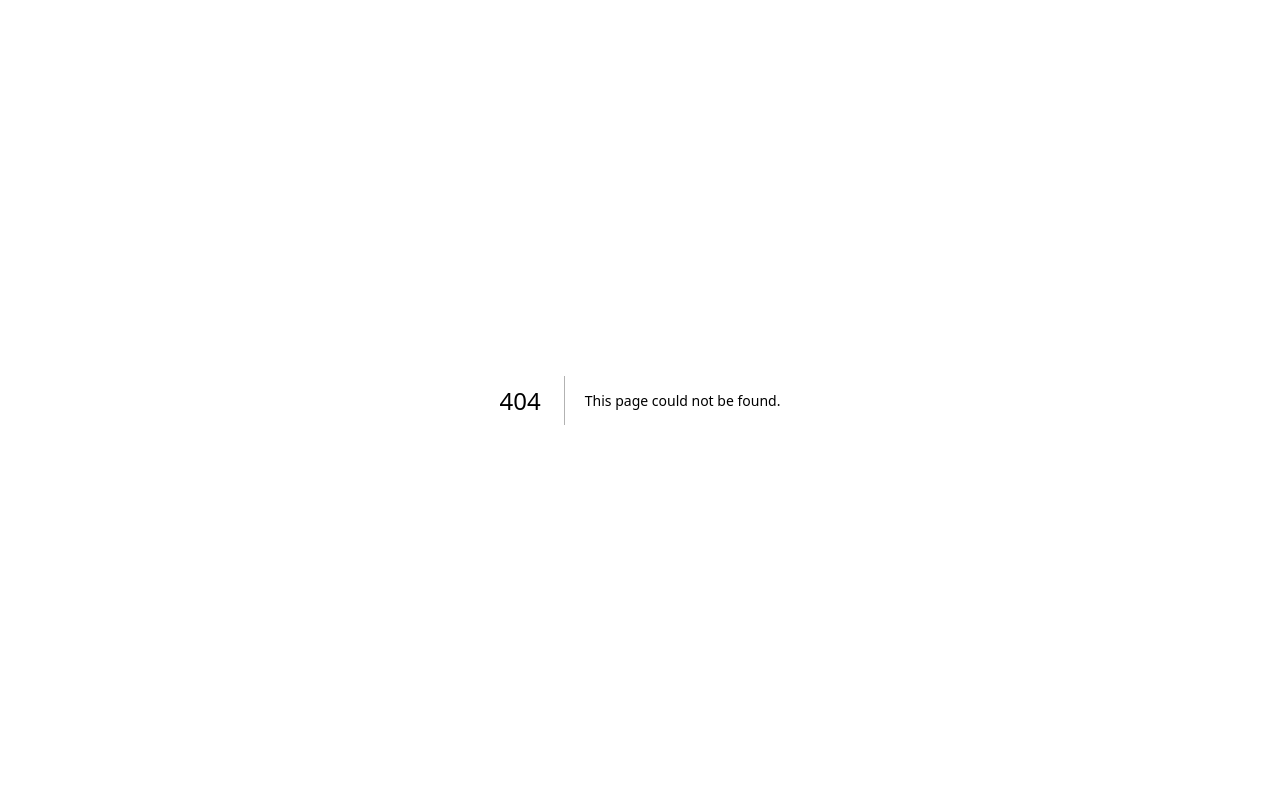
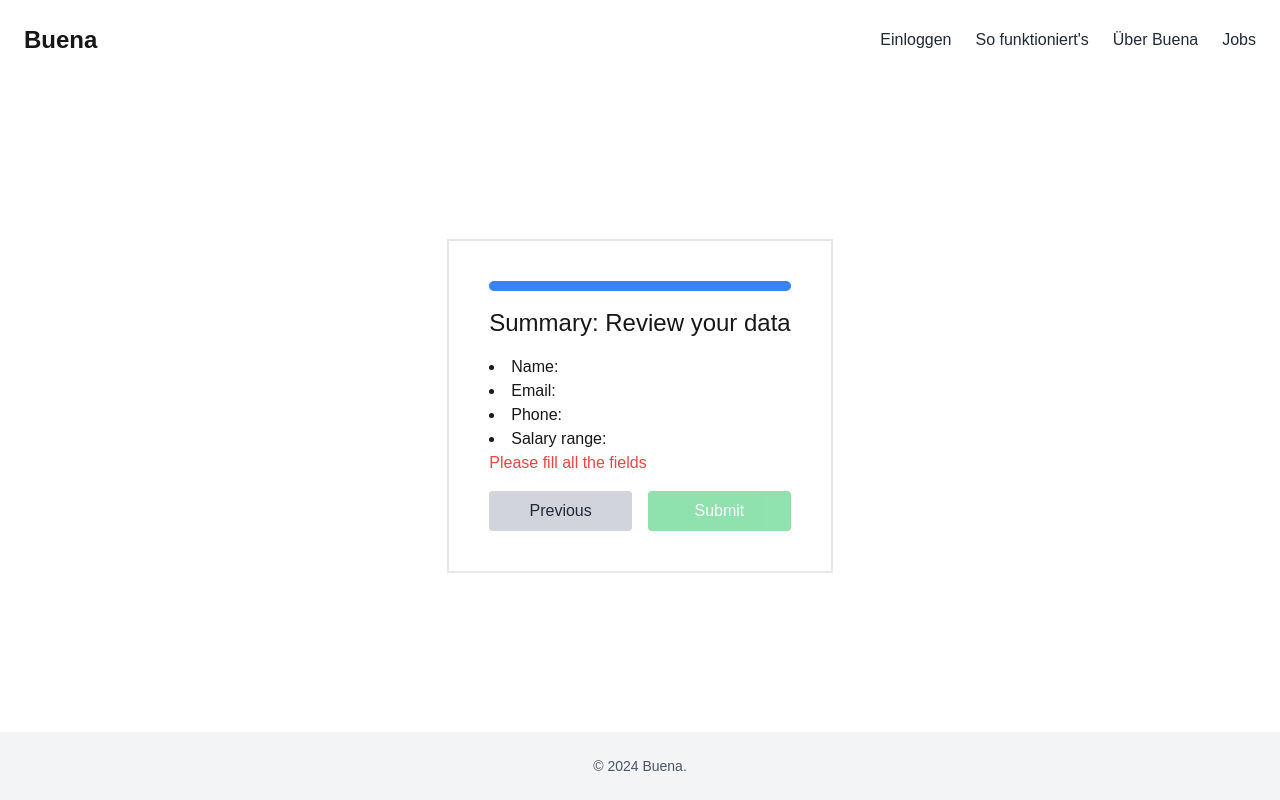
Before and after one commit to LissouDev/buena-frontend, a Next.js app: page /form/summary in a window 1280 px wide. Before the commit this address had no page. Built offline with nearby package versions, Linux system fonts and the light colour scheme.

Commit message:
added summary page

```diff
--- a/src/app/form/step4/page.tsx
+++ b/src/app/form/step4/page.tsx
@@ -3,13 +3,12 @@
 import { useForm } from 'react-hook-form';
 import { useRouter } from 'next/navigation'
 import { useFormContext } from '../../../context/FormContext';
-import axios from 'axios';
 import ProgressBar from '@/components/ProgressBar';
 import { useState } from 'react';
 
 const Step4: React.FC = () => {
   const { formData, updateFormData } = useFormContext();
-  const { register, handleSubmit, formState: { isSubmitting, errors } } = useForm({
+  const { register, handleSubmit, formState: { errors } } = useForm({
     defaultValues: { salary: formData.salary },
   });
   const router = useRouter();
@@ -28,27 +27,19 @@ const Step4: React.FC = () => {
     { id: 'range5', label: '4000+', value: '4000+' },
   ];
 
-    const [selected, setSelectedRanges] = useState<string>('');
+  const [selected, setSelectedRanges] = useState<string>('');
 
-    const handleRadioChange = (value: string) => {
-      setSelectedRanges(value);
-    };
-
+  const handleRadioChange = (value: string) => {
+    setSelectedRanges(value);
+  };
 
   const navigateToPrevious = () => {
     router.push("/form/step3");
   };
 
-  const onSubmit = async (data: { salary: string }) => {
+  const onSubmit = (data: { salary: string }) => {
     updateFormData(data);
-    console.log('Final Data: ', { ...formData, ...data });
-    try {
-      await axios.post('http://localhost:4000/api/users/', { ...formData, ...data });
-    } catch (error) {
-      console.error('Error submitting the form', error);
-    }
-    alert('Form Submitted!');
-    router.push('/form/complete');
+    router.push('/form/summary');
   };
 
   return (
@@ -77,7 +68,7 @@ const Step4: React.FC = () => {
         <button type="button" className="bg-gray-300 text-gray-800 py-2 px-4 mt-4 rounded" onClick={navigateToPrevious}>
           Previous
         </button>
-        <button type="submit" disabled={isSubmitting} className={`bg-green-500 text-white py-2 px-4 mt-4 rounded ${isSubmitting ? 'opacity-50 cursor-not-allowed' : ''}`}>Submit</button>
+        <button type="submit" className="bg-blue-500 text-white py-2 px-4 mt-4 rounded">Next</button>
       </div>
     </form>
   );
--- /dev/null
+++ b/src/app/form/summary/page.tsx
@@ -0,0 +1,54 @@
+'use client';
+
+import { useForm } from 'react-hook-form';
+import { useRouter } from 'next/navigation'
+import { useFormContext } from '../../../context/FormContext';
+import axios from 'axios';
+import ProgressBar from '@/components/ProgressBar';
+
+const SummaryPage: React.FC = () => {
+  const { formData, updateFormData } = useFormContext();
+  const { handleSubmit, formState: { isSubmitting } } = useForm({
+    defaultValues: { salary: formData.salary },
+  });
+  const router = useRouter();
+
+  const navigateToPrevious = () => {
+    router.push("/form/step4");
+  };
+
+  const disabled = !formData.name || !formData.email || !formData.phone || !formData.salary || isSubmitting;
+
+  const onSubmit = async (data: { salary: string }) => {
+    updateFormData(data);
+    console.log('Final Data: ', { ...formData, ...data });
+    try {
+      await axios.post('http://localhost:4000/api/users/', { ...formData, ...data });
+    } catch (error) {
+      console.error('Error submitting the form', error);
+    }
+    alert('Form Submitted!');
+    router.push('/form/complete');
+  };
+
+  return (
+    <form onSubmit={handleSubmit(onSubmit)} className="p-10 border-gray-200 border-2">
+      <ProgressBar currentStep={4} />
+
+      <h2 className="text-2xl mb-4">Summary: Review your data</h2>
+      <li>Name: {formData.name}</li>
+      <li>Email: {formData.email}</li>
+      <li>Phone: {formData.phone}</li>
+      <li>Salary range: {formData.salary}</li>
+      {(formData.name === "" || formData.email === "" || formData.phone === "" || formData.salary === "") && <p className="text-red-500">Please fill all the fields</p>}
+      <div className="grid grid-cols-2 gap-4">
+        <button type="button" className="bg-gray-300 text-gray-800 py-2 px-4 mt-4 rounded" onClick={navigateToPrevious}>
+          Previous
+        </button>
+        <button type="submit" disabled={disabled} className={`bg-green-500 text-white py-2 px-4 mt-4 rounded ${disabled ? 'opacity-50 cursor-not-allowed' : ''}`}>Submit</button>
+      </div>
+    </form>
+  );
+};
+
+export default SummaryPage;
```
Also changed, not shown: 1 other file (tests, documents, lock files or other folders).
